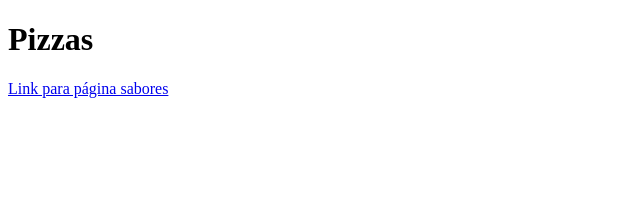
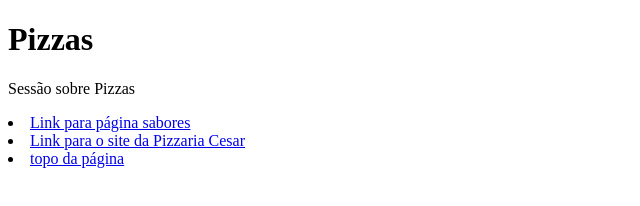
Before and after one commit to anabfs/PWR, a plain HTML site: page Exemplos de Aula/index.html in a window 1280 px wide. Shown: the whole page, without its empty margins (0-640 px from the left). Drawn offline with Linux system fonts and the light colour scheme.

Commit message:
Criando links internos e externos

```diff
--- a/Exemplos de Aula/index.html
+++ b/Exemplos de Aula/index.html
@@ -8,8 +8,21 @@
 
 <body>
     <h1>Pizzas</h1>
+    <p>Sessão sobre Pizzas</p>
 
-    <a href="Paginas\sabores.html">Link para página sabores</a>
+    <nav>
+        <!-- Link externo -->
+        <li><a href="Paginas\sabores.html">Link para página sabores</a></li>
+        <li>
+            <a href="https://pizzacesar.com.br/">Link para o site da Pizzaria Cesar</a
+        >
+      </li>
+      <!-- Link interno -->
+      <li><a href="#topo">topo da página</a></li>
+    </nav>
 </body>
 
+<!-- âncora -->
+<a name="topo"></a>
+
 </html>
```
